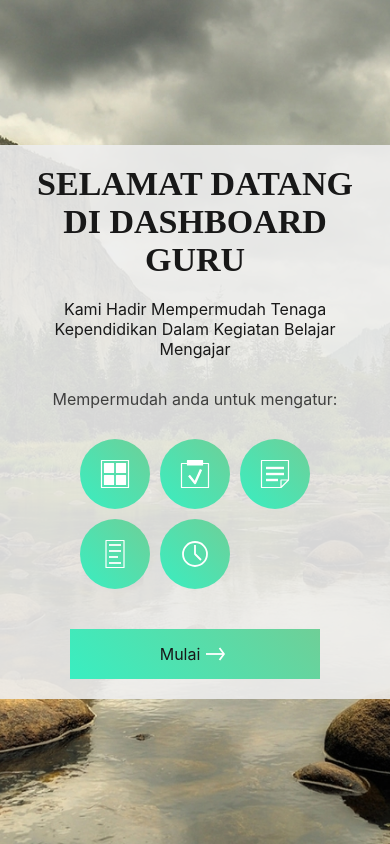
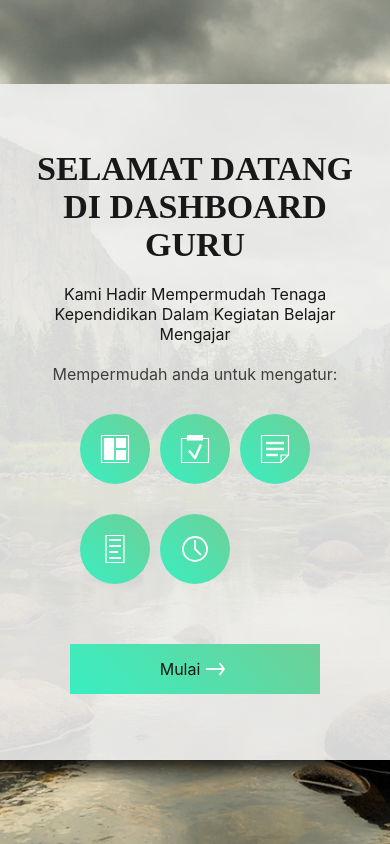
Before and after one commit to Ashonst2844/frontend, a React (Vite) app: page / in a window 390 px wide. Built offline with nearby package versions, Linux system fonts and the light colour scheme; a web font is replaced by a local one.

Commit message:
Create Account page, adding delete account feature, avatar to DataBase, and refine some CSS and Component

```diff
--- a/src/App.css
+++ b/src/App.css
@@ -10,13 +10,6 @@
   background-color: var(--primary);
   flex-direction: column;
   padding: 10px;
-}
-#profile img {
-  width: 100px;
-  height: 100px;
-  border-radius: 50%;
-  border: 4px solid var(--accent);
-  margin: 5px;
 }
 #app-container {
   width: 100%;
@@ -37,6 +30,7 @@
 }
 .button:hover {
   filter: brightness(80%);
+  scale: 0.95;
 }
 .button img {
   width: clamp(20px, 30px, 40px);
@@ -89,6 +83,13 @@
   padding: 5px;
 }
 
+/* Avatar.tsx Styles */
+.avatar {
+  border-radius: 50%;
+  border: 4px solid var(--accent);
+  margin: 10px;
+}
+
 /* MainPage.tsx Styles */
 #main-page {
   width: 80%;
@@ -103,6 +104,17 @@
   background-size: cover;
   background-position: center;
 }
+/* Container.tsx Styles */
+.container {
+  background-color: rgba(var(--bg), 0.9);
+  flex-direction: column;
+  box-shadow: var(--shadow);
+}
+.container * {
+  margin: 10px 0;
+  text-align: center;
+}
+
 /* FORM */
 .sign-form {
   display: flex;
@@ -121,17 +133,6 @@
   background-image: var(--main-bg);
   background-size: cover;
   background-position: center;
-}
-#landing-container {
-  width: 70%;
-  height: 80%;
-  background-color: rgba(var(--bg), 0.9);
-  flex-direction: column;
-  border-radius: 30px;
-  box-shadow: var(--shadow);
-}
-#landing-container span {
-  margin: 30px 0;
 }
 #landing-badge-box {
   display: flex;
@@ -187,17 +188,10 @@
     width: 50% !important;
   }
   #landing-container {
-    width: 100%;
+    width: 100% !important;
     height: auto;
-    box-shadow: none;
     flex-direction: column;
-    border-radius: 0;
     padding: 20px;
-  }
-  #landing-container h1,
-  p,
-  span {
-    text-align: center;
   }
   #landing-badge-box {
     display: grid;
@@ -206,4 +200,8 @@
   .sign-box {
     width: 80%;
   }
+  #bio-container {
+    width: 100% !important;
+    height: auto !important;
+  }
 }
--- /dev/null
+++ b/src/assets/ui/components/Avatar.tsx
@@ -0,0 +1,18 @@
+import { useLocation } from "react-router-dom";
+
+type avatarType = {avatar: "default.png" | string};
+
+interface avatarProps {
+    size : string;
+}
+
+function Avatar({size}: avatarProps) {
+    const location = useLocation()
+    const currentUser = location.state?.userData as avatarType | undefined;
+    const image = currentUser.avatar ? currentUser.avatar : "default.png";
+
+    return (
+        <img className="avatar" src={`/avatar/${image}`} alt="Avatar" style={{width:size, height:size}}/>
+    )
+}
+export default Avatar;
--- a/src/assets/ui/components/Button.tsx
+++ b/src/assets/ui/components/Button.tsx
@@ -8,7 +8,7 @@ interface ButtonProps {
     h: string;
     onClick?: () => void;
     style?: React.CSSProperties;
-    type: "primary" | "secondary" | "back-button";
+    type: "primary" | "secondary" | "back-button" | "danger";
 }
 
 function Button({ w, h, link, state, children, onClick, style, type }: ButtonProps) {
@@ -16,7 +16,8 @@ function Button({ w, h, link, state, children, onClick, style, type }: ButtonPro
         <Link
             className={`center button ${
                 type === "primary" ? "background-gradient" :
-                type === "secondary" ? "background-border" : "back-button background-gradient"
+                type === "secondary" ? "background-border" :
+                type === "back-button" ? "back-button background-gradient" : "background-danger"
             }`}
             to={link}
             state={state}
--- a/src/assets/ui/layout/ButtonGroup.tsx
+++ b/src/assets/ui/layout/ButtonGroup.tsx
@@ -1,6 +1,6 @@
 interface ButtonGroupProps {
     children: React.ReactNode;
-    position: "absolute" | "relative";
+    position?: "absolute" | "relative";
     id?: string;
     style?: React.CSSProperties;
 }
--- /dev/null
+++ b/src/assets/ui/layout/Container.tsx
@@ -0,0 +1,15 @@
+interface containerProps {
+    w: string;
+    h: string;
+    id?: string;
+    children: React.ReactNode;
+}
+
+function Container({w,h,id,children}: containerProps) {
+    return (
+        <div className="container center" style={{width:w, height:h}} id={id}>
+            {children}
+        </div>
+    )
+}
+export default Container;
--- a/src/assets/ui/layout/Sidebar.tsx
+++ b/src/assets/ui/layout/Sidebar.tsx
@@ -1,7 +1,9 @@
-import { useLocation } from "react-router-dom";
 import Button from "../components/Button";
+import Avatar from "../components/Avatar";
 
 import datas from "../../data/templates.json";
+
+import { useLocation } from "react-router-dom";
 
 interface sidebarProps {
     nama: string;
@@ -9,13 +11,12 @@ interface sidebarProps {
 }
 
 function Sidebar({nama, nip}: sidebarProps) {
-    const avatar = "default.png"
     const location = useLocation();
 
     return(
         <div id="sidebar">
             <div id="profile" className="center background-gradient">
-                <img src={`avatar/${avatar}`} alt="Avatar" />
+                <Avatar size="80px"/>
                 <div className="divider">
                     <p style={{textAlign:"center"}}>{nama}</p>
                     <span>( {nip} )</span>
--- a/src/index.css
+++ b/src/index.css
@@ -6,7 +6,10 @@
   --primary: #66fad5;
   --primary-gradient: #39eec1;
   --glow: 0 0 10px rgba(111, 207, 151, 0.8);
-  --shadow: 5px 5px 20px rgba(0, 0, 0, 0.8);
+  --shadow: 10px 10px 15px rgba(0, 0, 0, 0.8);
+
+  --danger: #e61616;
+  --danger-gradient: #ff5e5e;
 
   --bg-image-1: url(/public/bg/bg1.jpg);
   --main-bg: url(/public/bg/wallpaper.jpg);
@@ -95,3 +98,6 @@ span {
 .background-border:hover {
   box-shadow: var(--glow);
 }
+.background-danger {
+  background: linear-gradient(45deg, var(--danger-gradient), var(--danger));
+}
--- /dev/null
+++ b/src/pages/Account.tsx
@@ -0,0 +1,62 @@
+import Avatar from "../assets/ui/components/Avatar";
+import Button from "../assets/ui/components/Button";
+
+import Pages from "../assets/ui/layout/Pages";
+import Container from "../assets/ui/layout/Container";
+import ButtonGroup from "../assets/ui/layout/ButtonGroup";
+
+import { useNavigate } from "react-router-dom";
+
+interface accountProps {
+    nama: string;
+    nip: string;
+    subject: string;
+}
+
+function Account({nama,nip,subject}: accountProps) {
+    const navigate = useNavigate();
+
+    const handleDelete = async () => {
+        const confirm = window.confirm("Apakah Anda yakin ingin menghapus akun ini? Tindakan ini tidak dapat dibatalkan.");
+        if (!confirm) return;
+
+        try {
+            const response = await fetch(`http://localhost:5000/api/delete-account/${nip}`, {
+                method: "DELETE"
+            });
+
+            const result = await response.json();
+
+            if (!response.ok) {
+                throw new Error(result.error || result.message || "Gagal menghapus akun, Coba lagi.");
+            }
+            alert("Akun terhapus.");
+            navigate("/register");
+
+        } catch (err: unknown) {
+            const message = err instanceof Error ? err.message : "Terjadi kesalahan.";
+            alert(message);
+        }
+    };
+
+    return (
+        <Pages id="account" className="center" style={{flexDirection:"column"}}>
+            <Avatar size="130px"/>
+            <Container w="70%" h="50%" id="bio-container">
+                <div id="bio" style={{width:"100%", padding:"10px"}}>
+                    <h2>Nama Guru</h2>
+                    <span>{nama}</span>
+                    <h2>NIP</h2>
+                    <span>{nip}</span>
+                    <h2>Mata Pelajaran</h2>
+                    <span>{subject}</span>
+                </div>
+                <ButtonGroup style={{width:"100%", padding:"10px"}} id="account-button-group">
+                    <Button w="50%" h="50px" type="primary"><p>Edit</p></Button>
+                    <Button w="50%" h="50px" type="danger" onClick={handleDelete}><p>Delete</p></Button>
+                </ButtonGroup>
+            </Container>
+        </Pages>
+    )
+}
+export default Account;
--- a/src/pages/LandingPage.tsx
+++ b/src/pages/LandingPage.tsx
@@ -1,12 +1,14 @@
 import Badge from "../assets/ui/components/Badge";
 import Button from "../assets/ui/components/Button";
+
+import Container from "../assets/ui/layout/Container";
 
 import datas from "../assets/data/templates.json"
 
 function LandingPage() {
     return (
         <div id="landing-page" className="center">
-            <div id="landing-container" className="center">
+            <Container w="70%" h="80%" id="landing-container">
                 <h1 className="center">Selamat datang di Dashboard Guru</h1>
                 <p>Kami Hadir Mempermudah Tenaga Kependidikan Dalam Kegiatan Belajar Mengajar</p>
                 <span>Mempermudah anda untuk mengatur:</span>
@@ -18,7 +20,7 @@ function LandingPage() {
                     ))}
                 </div>
                 <Button type="primary" w="250px" h="50px" link="/login" style={{marginTop:"40px", flexDirection:"row"}}>Mulai <img src="src/assets/icon/arrow.svg" alt="" /></Button>
-            </div>
+            </Container>
         </div>
     )
 }
--- a/src/pages/Main.tsx
+++ b/src/pages/Main.tsx
@@ -1,7 +1,8 @@
 import Sidebar from '../assets/ui/layout/Sidebar'
 import Home from './Home'
-import  Dashboard from './Dashboard'
+import Dashboard from './Dashboard'
 import Schedule from './Schedule'
+import Account from './Account'
 
 import { useLocation, useNavigate, Routes, Route } from 'react-router-dom'
 import React from 'react'
@@ -20,21 +21,25 @@ function Main() {
     const navigate = useNavigate()
 
     const currentUser = location.state?.userData as UserDataType | undefined;
+
     React.useEffect(() => {
         if (!currentUser) {
             alert("Sesi tidak ditemukan, silakan login kembali.");
             navigate("/login");
         }
     }, [currentUser, navigate]);
-    if (!currentUser) return null;
+    if (!currentUser) {
+        return null;
+    }
 
     return (
         <>
-            <Sidebar nama={currentUser.nama} nip={currentUser.nip} />
+            <Sidebar nama={currentUser.nama} nip={currentUser.nip}/>
             <div id='main-page'>
 				<Routes>
 					<Route path='dashboard' element={<Dashboard/>} />
 					<Route path='schedule' element={<Schedule/>} />
+                    <Route path='account' element={<Account nama={currentUser.nama} nip={currentUser.nip} subject={currentUser.subject}/>} />
 					<Route path='*' element={<Home nama={currentUser.nama} subject={currentUser.subject}/>} />
 				</Routes>
             </div>
```
Also changed, not shown: public/avatar/images.jpg (added), src/assets/icon/app-icon/dashboard.svg.
